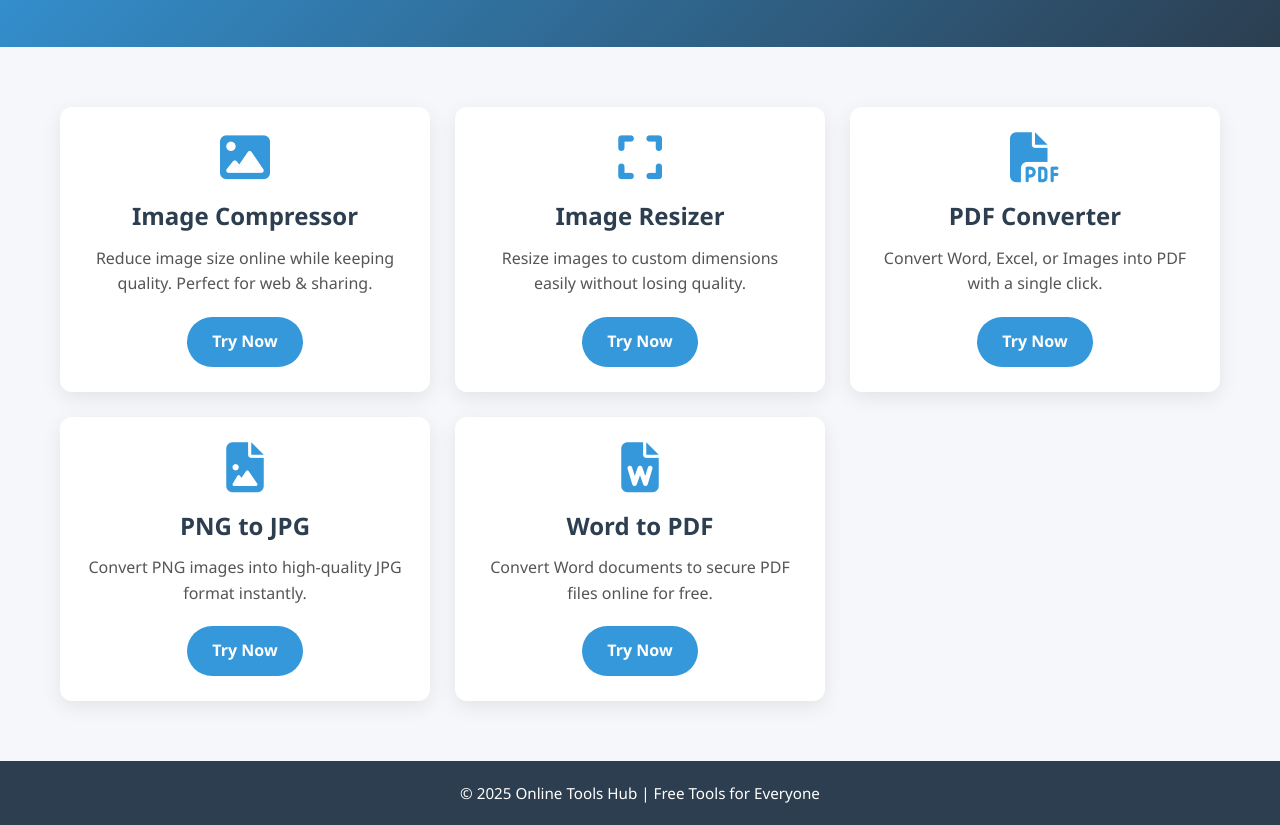
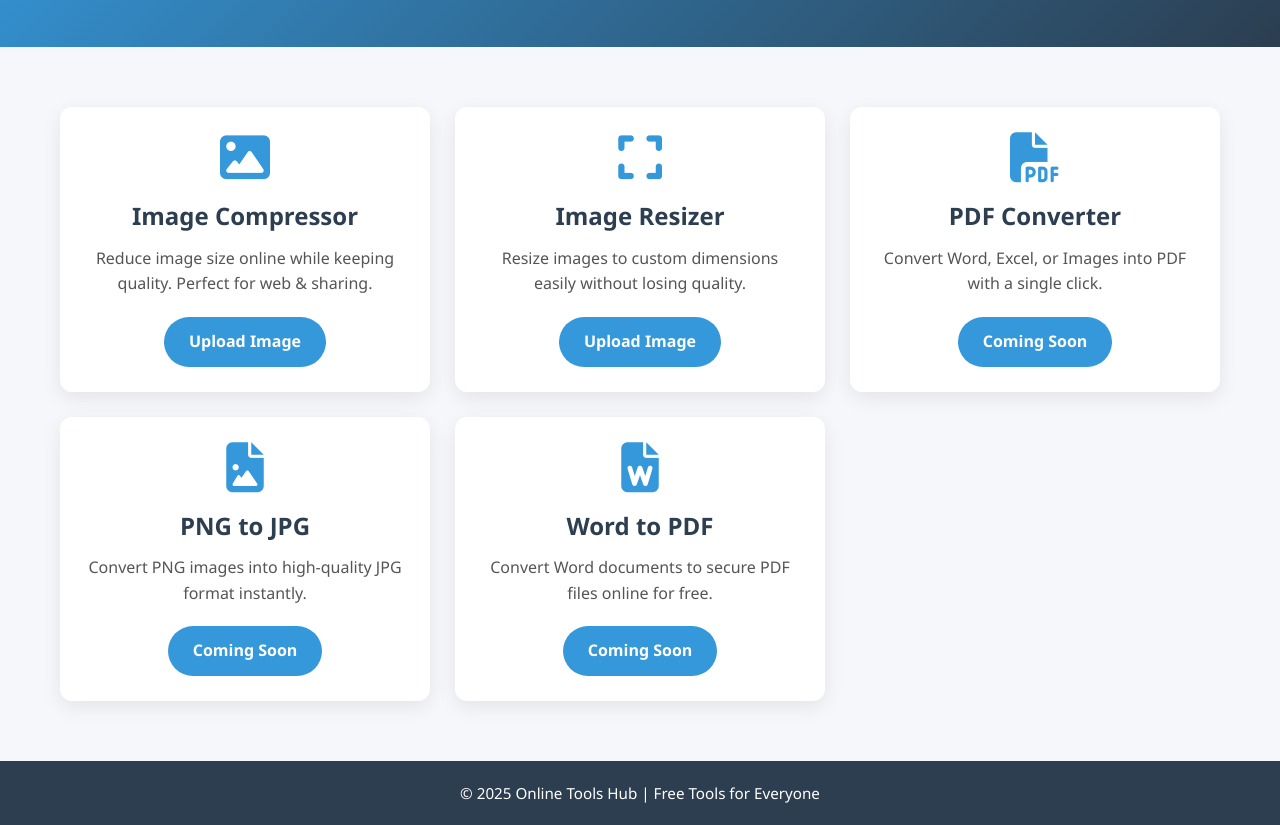
Before and after one commit to IqraAslam05/Compressor-tools, a plain HTML site: page index.html in a window 1280 px wide. Shown: the part 165-990 px from the top of the page. Drawn offline with Linux system fonts and the light colour scheme.

Commit message:
Update index.html

```diff
--- a/index.html
+++ b/index.html
@@ -154,7 +154,7 @@
           Reduce image size online while keeping quality. Perfect for web &
           sharing.
         </p>
-        <a href="img-compress.html">Try Now</a>
+        <a href="img-compress.html">Upload Image</a>
       </div>
 
       <!-- Image Resizer -->
@@ -162,7 +162,7 @@
         <i class="fas fa-expand"></i>
         <h2>Image Resizer</h2>
         <p>Resize images to custom dimensions easily without losing quality.</p>
-        <a href="image-resizer.html">Try Now</a>
+        <a href="resize.html">Upload Image</a>
       </div>
 
       <!-- PDF Converter -->
@@ -170,7 +170,7 @@
         <i class="fas fa-file-pdf"></i>
         <h2>PDF Converter</h2>
         <p>Convert Word, Excel, or Images into PDF with a single click.</p>
-        <a href="pdf-converter.html">Try Now</a>
+        <a href="pdf-converter.html">Coming Soon</a>
       </div>
 
       <!-- PNG to JPG -->
@@ -178,7 +178,7 @@
         <i class="fas fa-file-image"></i>
         <h2>PNG to JPG</h2>
         <p>Convert PNG images into high-quality JPG format instantly.</p>
-        <a href="png-to-jpg.html">Try Now</a>
+        <a href="png-to-jpg.html">Coming Soon</a>
       </div>
 
       <!-- Word to PDF -->
@@ -186,7 +186,7 @@
         <i class="fas fa-file-word"></i>
         <h2>Word to PDF</h2>
         <p>Convert Word documents to secure PDF files online for free.</p>
-        <a href="word-to-pdf.html">Try Now</a>
+        <a href="word-to-pdf.html">Coming Soon</a>
       </div>
     </main>
 
```
